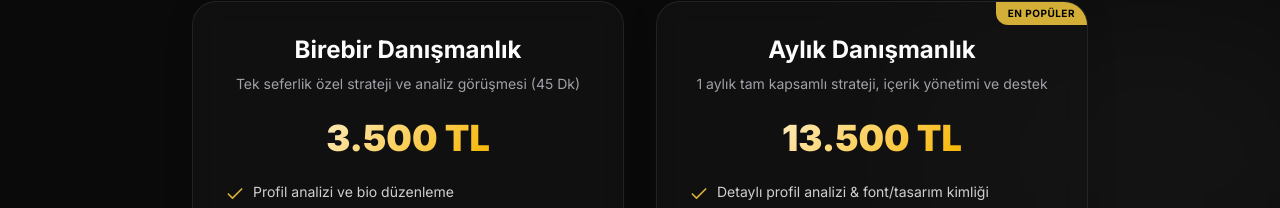
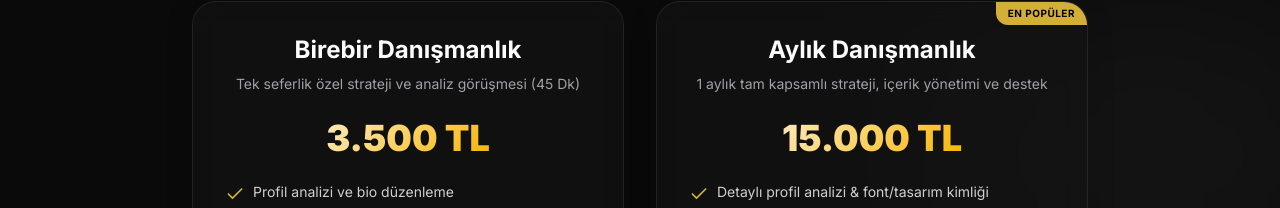
Before and after one commit to emregunes41/nazli-gunes-booking, a Next.js app: page / in a window 1280 px wide. Shown: the part 565-773 px from the top of the page. Built offline with nearby package versions, Linux system fonts and the light colour scheme; no server answers; the database is empty.

Commit message:
Price update: Monthly consultancy changed to 15000 TL

```diff
--- a/src/app/page.js
+++ b/src/app/page.js
@@ -108,7 +108,7 @@ export default function Home() {
         throw new Error("Firebase veritabanı bağlantısı kurulamadı. Lütfen yapılandırmayı kontrol edin.");
       }
 
-      const amount = selectedPackage === 'monthly' ? 13500 : 3500;
+      const amount = selectedPackage === 'monthly' ? 15000 : 3500;
       let merchantOid = "NG_" + Date.now();
 
       console.log("Firestore kaydı başlatılıyor... Veri:", { date: bookingData.date, time: bookingData.time });
@@ -279,7 +279,7 @@ export default function Home() {
             <div className="absolute top-0 right-0 bg-primary text-black text-[10px] font-bold px-3 py-1 rounded-bl-xl uppercase tracking-wider">En Popüler</div>
             <h3 className="text-2xl font-bold mb-2">Aylık Danışmanlık</h3>
             <p className="text-sm text-text-muted mb-6">1 aylık tam kapsamlı strateji, içerik yönetimi ve destek</p>
-            <div className="text-4xl font-black mb-6 text-gradient-gold">13.500 TL</div>
+            <div className="text-4xl font-black mb-6 text-gradient-gold">15.000 TL</div>
 
             <ul className="text-sm text-left text-white/80 space-y-3 mb-8 w-full flex-1">
                <li className="flex items-start gap-2"><Check className="w-5 h-5 text-primary shrink-0 mt-0.5"/> Detaylı profil analizi & font/tasarım kimliği</li>
```
